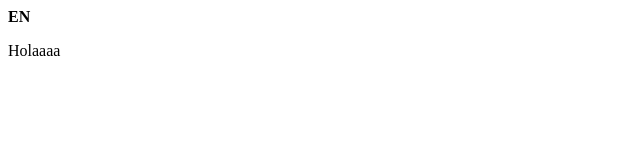
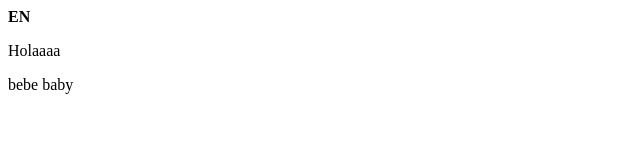
Before and after one commit to georgesteve/prueba-touluse-3, a plain HTML site: page index.html in a window 1280 px wide. Shown: the full height of the page, 0-640 px from the left. Drawn offline with Linux system fonts and the light colour scheme.

Commit message:
prueba 2

```diff
--- a/index.html
+++ b/index.html
@@ -5,6 +5,12 @@
    <b>  EN </b>
    <p>Holaaaa</p>
 </head>
+<body>
 
+    <l>
+        bebe
+        baby
+    </l>
+</body>
 
 </html>
```
